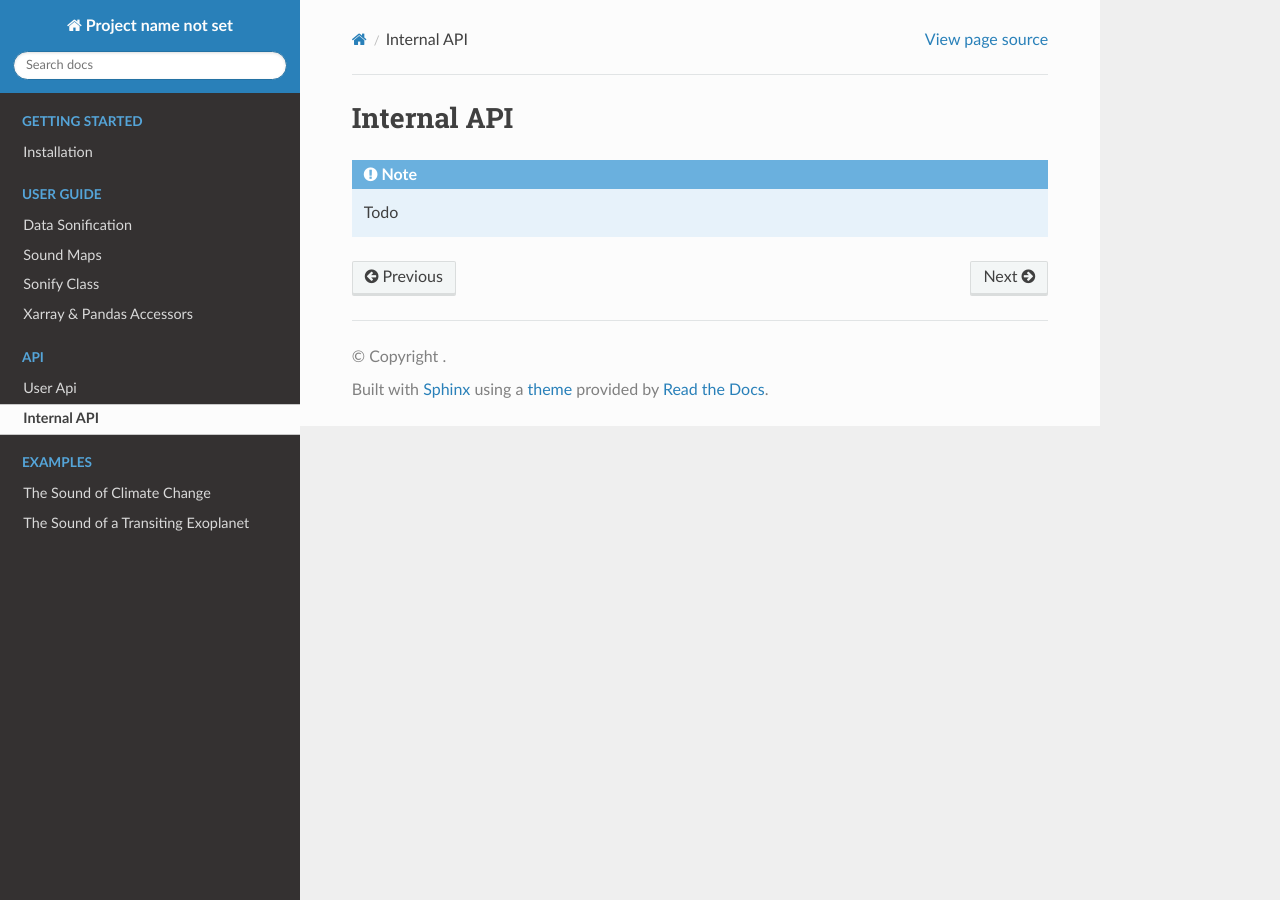
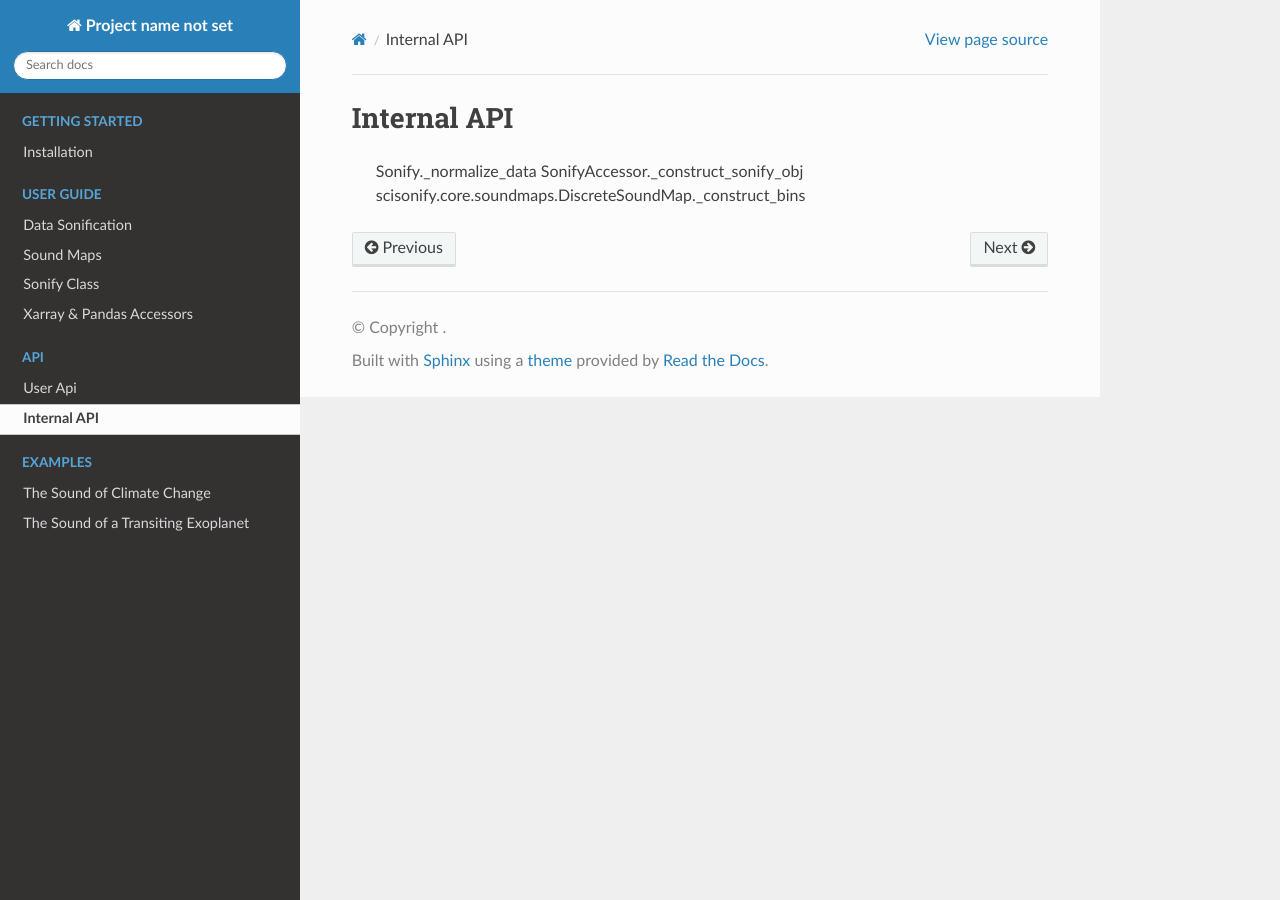
Before and after one commit to philipc2/sci-sonify, a Sphinx documentation site: the page built from docs/source/internal_api.rst, in a window 1280 px wide. Built offline with Sphinx 7.4.7 and the Read the Docs theme 2.0.0, drawn with Linux system fonts in a browser that asks for light colours.

Commit message:
update internal API

```diff
--- a/docs/source/internal_api.rst
+++ b/docs/source/internal_api.rst
@@ -1,6 +1,8 @@
+.. currentmodule:: scisonify
+
 Internal API
 ============
 
-.. note::
-
-   Todo
+   Sonify._normalize_data
+   SonifyAccessor._construct_sonify_obj
+   scisonify.core.soundmaps.DiscreteSoundMap._construct_bins
```
